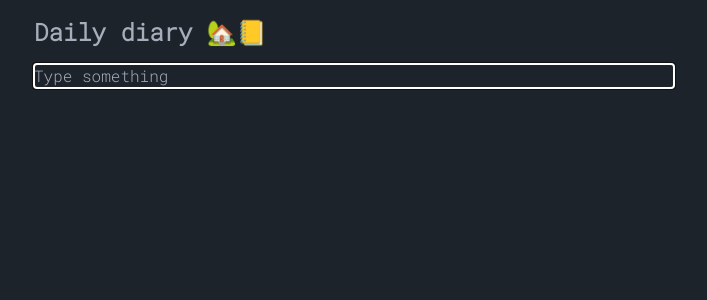
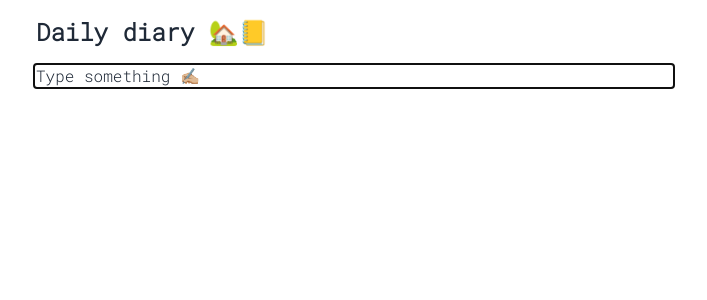
Before and after one commit to AnPatapain/secondBrain, a React (Create React App) app in the folder frontend/: page /page in a window 1280 px wide. Shown: the top 300 px of the page, without its empty margins (286-993 px from the left). Built offline with nearby package versions, Linux system fonts and the light colour scheme.

Commit message:
deployment: add Dockerfile, main.yml

```diff
--- a/frontend/src/components/EditableBlock.tsx
+++ b/frontend/src/components/EditableBlock.tsx
@@ -95,6 +95,13 @@ const EditableBlock: React.FC<EditableBlockProps> = (props) => {
     }
 
     /**
+     * Handle click event
+     */
+    const onClickHandler = (e: React.MouseEvent) => {
+        props.changeBlock({id: blockState.id, ref: contentRef.current}, "mouseClick");
+    }
+
+    /**
      * Get the class name based on tag.
      */
     const getClassName = () => {
@@ -104,11 +111,12 @@ const EditableBlock: React.FC<EditableBlockProps> = (props) => {
 
     return (
         <div
-            className={getClassName()}
+            className={`${getClassName()} px-0.5`}
             id={blockState.id}
             contentEditable={true}
             onInput = {onInputHandler}
             onKeyDown={onKeyDownHandler}
+            onClick={onClickHandler}
             suppressContentEditableWarning={true}
             ref={contentRef}
         />
--- a/frontend/src/index.css
+++ b/frontend/src/index.css
@@ -26,4 +26,5 @@
 }
 html body {
     font-family: RobotoMono, sans-serif;
+    height: 100vh;
 }
--- a/frontend/src/pages/EditablePage.tsx
+++ b/frontend/src/pages/EditablePage.tsx
@@ -13,8 +13,8 @@ interface Block {
 
 const initialBlock: Block = {
     id: uid(),
-    initial_html: "Type something",
-    html: "Type something",
+    initial_html: "Type something ✍🏼",
+    html: "Type something ✍🏼",
     tag: "p"
 }
 
--- a/frontend/tailwind.config.js
+++ b/frontend/tailwind.config.js
@@ -5,7 +5,7 @@ module.exports = {
     extend: {},
   },
   daisyui: {
-    themes: ["dark",],
+    themes: ["light",],
   },
   plugins: [require("daisyui")],
 }
```
Also changed, not shown: 1 other file (tests, documents, lock files or other folders).
